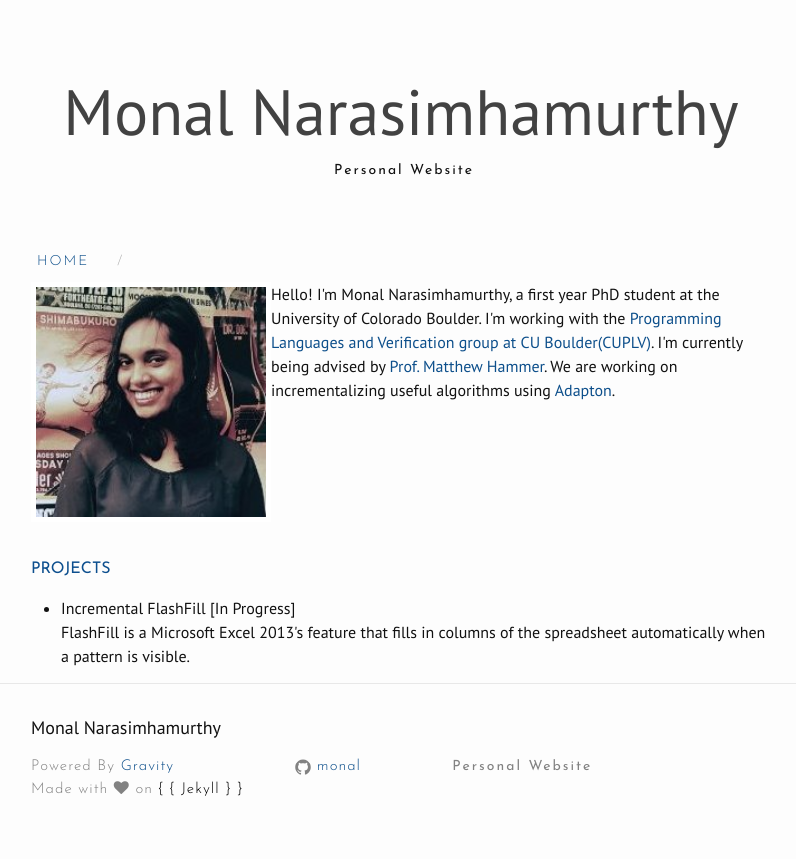
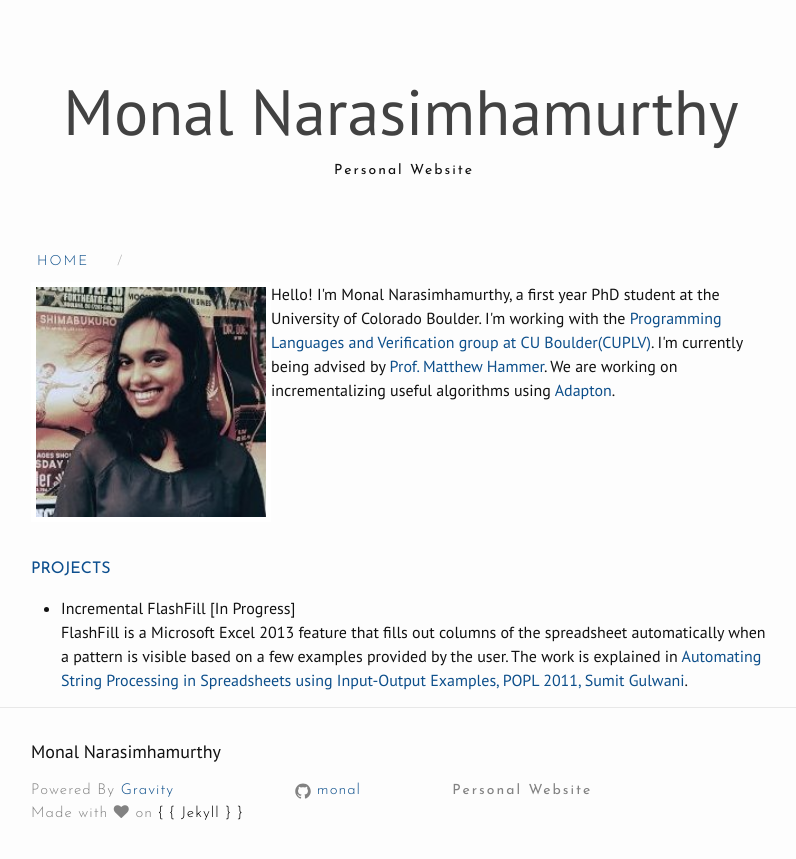
Before and after one commit to monal/monal.github.io, a Jekyll site: the page built from index.html, in a window 1280 px wide. Shown: the top 859 px of the page, without its empty margins (239-1035 px from the left). Built offline with Jekyll 4.4.1, drawn with Linux system fonts in a browser that asks for light colours; nearby versions of some CDN libraries.

Commit message:
Add paper

```diff
--- a/index.html
+++ b/index.html
@@ -12,7 +12,8 @@
 <div>
 <ul>
 <li>Incremental FlashFill [In Progress]</li>
-FlashFill is a Microsoft Excel 2013's feature that fills in columns of the spreadsheet automatically when a pattern is visible.
+FlashFill is a Microsoft Excel 2013 feature that fills out columns of the spreadsheet automatically when a pattern is visible based on a few examples provided by the user. The work is explained in
+<a href="http://research.microsoft.com/en-us/um/people/sumitg/pubs/popl11-synthesis.pdf">Automating String Processing in Spreadsheets using Input-Output Examples, POPL 2011, Sumit Gulwani</a>.
 </ul>
 </div>
 </div>
```
